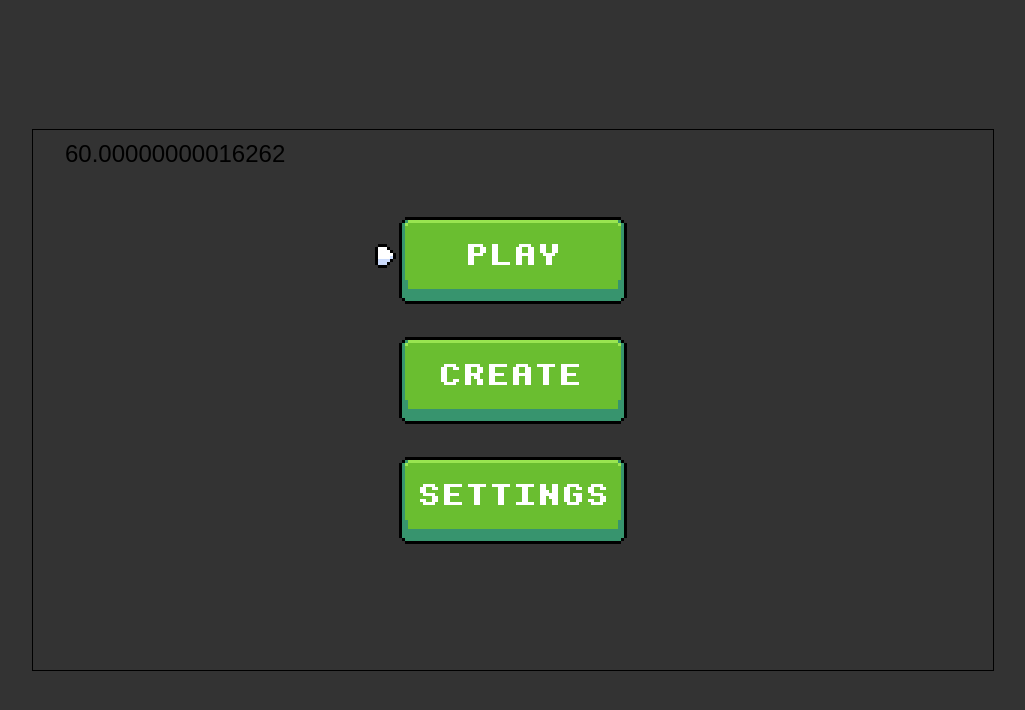
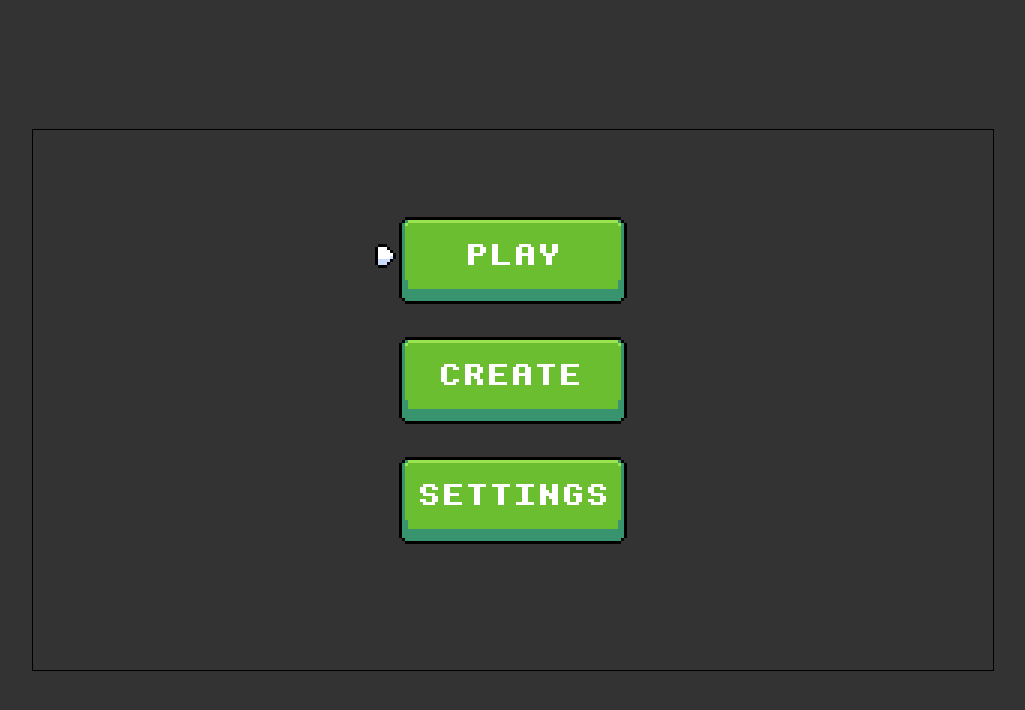
Before and after one commit to happ-2h/nononline-js, a website built with Vite: page client/index.html in a window 1280 px wide. Shown: the whole page, without its empty margins (127-1152 px from the left). Built offline with nearby package versions, Linux system fonts and the light colour scheme.

Commit message:
Client code clean up

```diff
--- a/client/src/game/Game.js
+++ b/client/src/game/Game.js
@@ -1,9 +1,10 @@
-import Renderer from "../gfx/Renderer";
-import Network from "../network/Network";
-import AssetHandler from "../utils/AssetHandler";
+import AssetHandler     from "../utils/AssetHandler";
+import Network          from "../network/Network";
+import Renderer         from "../gfx/Renderer";
+import StateHandler     from "./state/StateHandler";
+import TitleScreenState from "./state/TitleScreenState";
+
 import { WINDOW_HEIGHT, WINDOW_WIDTH } from "./constants";
-import StateHandler from "./state/StateHandler";
-import TitleScreenState from "./state/TitleScreenState";
 
 export default class Game {
   #cnv;  // HTML canvas reference
@@ -49,7 +50,5 @@ export default class Game {
     Renderer.clear(this.#cnv.width, this.#cnv.height);
 
     StateHandler.render();
-
-    Renderer.text(1/dt, 32, 32);
   }
 };
--- a/client/src/game/state/CreateState.js
+++ b/client/src/game/state/CreateState.js
@@ -1,13 +1,14 @@
-import Renderer from "../../gfx/Renderer";
-import Button from "../../gfx/ui/Button";
-import Cursor from "../../gfx/ui/Cursor";
-import Keyboard from "../../gfx/ui/Keyboard";
-import Label from "../../gfx/ui/Label";
-import KeyHandler from "../../input/KeyHandler";
-import Network from "../../network/Network";
+import Button       from "../../gfx/ui/Button";
+import Cursor       from "../../gfx/ui/Cursor";
+import Keyboard     from "../../gfx/ui/Keyboard";
+import KeyHandler   from "../../input/KeyHandler";
+import Label        from "../../gfx/ui/Label";
+import Network      from "../../network/Network";
+import Renderer     from "../../gfx/Renderer";
+import State        from "./State";
+import StateHandler from "./StateHandler";
+
 import { TILE_SIZE } from "../constants";
-import State from "./State";
-import StateHandler from "./StateHandler";
 
 export default class CreateState extends State {
   #label_title;
@@ -29,22 +30,23 @@ export default class CreateState extends State {
   constructor() {
     super();
 
-    this.#highlight = 0;
-    this.#state = 0;
     this.#label_title  = new Label("title", 10, 10);
     this.#label_width  = new Label("width", 10, 18);
     this.#label_height = new Label("height", 10, 26);
     this.#btn_submit   = new Button(10, 34, 6, 2, "submit");
-    this.#keyboard = new Keyboard(100, 100);
-    this.#keyboardNum = new Keyboard(100, 100, "number");
+    this.#keyboard     = new Keyboard(100, 100);
+    this.#keyboardNum  = new Keyboard(100, 100, "number");
+
+    this.#state     = 0;
+    this.#highlight = 0;
+    this.#grid      = null;
+    this.#cursor    = null;
     this.#file = {
-      title: "",
-      width: 0,
+      title:  "",
+      width:  0,
       height: 0,
       puzzle: []
     };
-    this.#grid = null;
-    this.#cursor = null;
 
     // Final puzzle submission to database
     this.#submit_timer = 0;
@@ -52,7 +54,7 @@ export default class CreateState extends State {
   }
 
   onEnter() {}
-  onExit() {}
+  onExit()  {}
 
   init() {}
 
@@ -131,7 +133,6 @@ export default class CreateState extends State {
           };
           this.#grid = new Array(this.#file.height)
             .fill(0).map(() => new Array(this.#file.width).fill(0));
-          console.log(100 + 8 * (this.#grid[0].length - 1));
           this.#cursor = new Cursor(
             100 - 8, 40,
             100 - 8, 100 + 8 * (this.#grid[0].length-2),
@@ -150,7 +151,7 @@ export default class CreateState extends State {
       // Set tile
       if (this.#cursor.selected) {
         const gx = Math.floor((this.#cursor.x - 100 + 8) / TILE_SIZE);
-        const gy = Math.floor((this.#cursor.y - 40) / TILE_SIZE);
+        const gy = Math.floor((this.#cursor.y - 40)      / TILE_SIZE);
         this.#grid[gy][gx] = (!this.#grid[gy][gx]&1);
       }
 
--- a/client/src/game/state/TestState.js
+++ b/client/src/game/state/TestState.js
@@ -1,6 +1,6 @@
+import Keyboard from "../../gfx/ui/Keyboard";
 import Renderer from "../../gfx/Renderer";
-import Keyboard from "../../gfx/ui/Keyboard";
-import State from "./State";
+import State    from "./State";
 
 export default class TestState extends State {
   #keyboard;
--- a/client/src/gfx/ui/Button.js
+++ b/client/src/gfx/ui/Button.js
@@ -15,13 +15,13 @@ export default class Button {
   #callback;
 
   constructor(x=0, y=0, width=0, height=0, label="", padx=0, pady=0) {
-    this.#x = x;
-    this.#y = y;
-    this.#width = width;
+    this.#x      = x;
+    this.#y      = y;
+    this.#sx     = 0;
+    this.#sy     = 216;
+    this.#width  = width;
     this.#height = height;
-    this.#sx = 0;
-    this.#sy = 216;
-    this.#label = new Label(label, x + TILE_SIZE + padx, y + TILE_SIZE + pady);
+    this.#label  = new Label(label, x + TILE_SIZE + padx, y + TILE_SIZE + pady);
     this.#callback = () => {};
   }
 
@@ -34,72 +34,99 @@ export default class Button {
     // - Top left
     Renderer.image(
       "spritesheet",
-      this.#sx, this.#sy, TILE_SIZE, TILE_SIZE,
-      this.#x, this.#y, TILE_SIZE, TILE_SIZE
+      this.#sx, this.#sy,
+      TILE_SIZE, TILE_SIZE,
+      this.#x,
+      this.#y,
+      TILE_SIZE, TILE_SIZE
     );
     // - Top middle
     Renderer.image(
       "spritesheet",
-      this.#sx + TILE_SIZE, this.#sy, TILE_SIZE, TILE_SIZE,
-      this.#x + TILE_SIZE, this.#y, TILE_SIZE * this.#width, TILE_SIZE
+      this.#sx + TILE_SIZE, this.#sy,
+      TILE_SIZE, TILE_SIZE,
+      this.#x + TILE_SIZE,
+      this.#y,
+      TILE_SIZE * this.#width, TILE_SIZE
     );
     // - Top right
     Renderer.image(
       "spritesheet",
-      this.#sx + 16, this.#sy, TILE_SIZE, TILE_SIZE,
-      this.#x + TILE_SIZE * this.#width + TILE_SIZE, this.#y, TILE_SIZE, TILE_SIZE
+      this.#sx + 16, this.#sy,
+      TILE_SIZE, TILE_SIZE,
+      this.#x + TILE_SIZE * this.#width + TILE_SIZE,
+      this.#y,
+      TILE_SIZE, TILE_SIZE
     );
     // - Middle left
     Renderer.image(
       "spritesheet",
-      this.#sx, this.#sy + TILE_SIZE, TILE_SIZE, TILE_SIZE,
-      this.#x, this.#y + TILE_SIZE, TILE_SIZE, TILE_SIZE * this.#height
+      this.#sx, this.#sy + TILE_SIZE,
+      TILE_SIZE, TILE_SIZE,
+      this.#x,
+      this.#y + TILE_SIZE,
+      TILE_SIZE, TILE_SIZE * this.#height
     );
     // - Middle middle
     Renderer.image(
       "spritesheet",
-      this.#sx + TILE_SIZE, this.#sy + TILE_SIZE, TILE_SIZE, TILE_SIZE,
-      this.#x + TILE_SIZE, this.#y + TILE_SIZE, TILE_SIZE * this.#width, TILE_SIZE * this.#height
+      this.#sx + TILE_SIZE, this.#sy + TILE_SIZE,
+      TILE_SIZE, TILE_SIZE,
+      this.#x + TILE_SIZE,
+      this.#y + TILE_SIZE,
+      TILE_SIZE * this.#width, TILE_SIZE * this.#height
     );
     // - Middle right
     Renderer.image(
       "spritesheet",
-      this.#sx + 16, this.#sy + TILE_SIZE, TILE_SIZE, TILE_SIZE,
-      this.#x + TILE_SIZE * this.#width + TILE_SIZE, this.#y + TILE_SIZE, TILE_SIZE, TILE_SIZE * this.#height
+      this.#sx + 16, this.#sy + TILE_SIZE,
+      TILE_SIZE, TILE_SIZE,
+      this.#x + TILE_SIZE * this.#width + TILE_SIZE,
+      this.#y + TILE_SIZE,
+      TILE_SIZE, TILE_SIZE * this.#height
     );
     // - Bottom left
     Renderer.image(
       "spritesheet",
-      this.#sx, this.#sy + 16, TILE_SIZE, TILE_SIZE,
-      this.#x, this.#y + TILE_SIZE * this.#height + TILE_SIZE, TILE_SIZE, TILE_SIZE
+      this.#sx, this.#sy + 16,
+      TILE_SIZE, TILE_SIZE,
+      this.#x,
+      this.#y + TILE_SIZE * this.#height + TILE_SIZE,
+      TILE_SIZE, TILE_SIZE
     );
     // - Bottom middle
     Renderer.image(
       "spritesheet",
-      this.#sx + TILE_SIZE, this.#sy + 16, TILE_SIZE, TILE_SIZE,
-      this.#x + TILE_SIZE, this.#y + TILE_SIZE * this.#height + TILE_SIZE, TILE_SIZE * this.#width, TILE_SIZE
+      this.#sx + TILE_SIZE, this.#sy + 16,
+      TILE_SIZE, TILE_SIZE,
+      this.#x + TILE_SIZE,
+      this.#y + TILE_SIZE * this.#height + TILE_SIZE,
+      TILE_SIZE * this.#width, TILE_SIZE
     );
     // - Bottom right
     Renderer.image(
       "spritesheet",
-      this.#sx + 16, this.#sy + 16, TILE_SIZE, TILE_SIZE,
-      this.#x + TILE_SIZE * this.#width + TILE_SIZE, this.#y + TILE_SIZE * this.#height + TILE_SIZE, TILE_SIZE, TILE_SIZE
+      this.#sx + 16, this.#sy + 16,
+      TILE_SIZE, TILE_SIZE,
+      this.#x + TILE_SIZE * this.#width  + TILE_SIZE,
+      this.#y + TILE_SIZE * this.#height + TILE_SIZE,
+      TILE_SIZE, TILE_SIZE
     );
   }
 
-  get x() { return this.#x; }
-  get y() { return this.#y; }
-  get width() { return this.#width; }
-  get height() { return this.#height; }
-  get label() { return this.#label; }
+  get x()        { return this.#x; }
+  get y()        { return this.#y; }
+  get width()    { return this.#width; }
+  get height()   { return this.#height; }
+  get label()    { return this.#label; }
   get callback() { return this.#callback; }
 
-  set x(x) { this.#x = x; }
-  set y(y) { this.#y = y; }
-  set width(w) { this.#width = w; }
-  set height(h) { this.#height = h; }
-  set label(l) { this.#label = l; }
-  set padx(px) { this.#label.x = this.#x + TILE_SIZE + px; }
-  set pady(py) { this.#label.y = this.#y + TILE_SIZE + py; }
+  set x(x)         { this.#x        = x; }
+  set y(y)         { this.#y        = y; }
+  set width(w)     { this.#width    = w; }
+  set height(h)    { this.#height   = h; }
+  set label(l)     { this.#label    = l; }
+  set padx(px)     { this.#label.x  = this.#x + TILE_SIZE + px; }
+  set pady(py)     { this.#label.y  = this.#y + TILE_SIZE + py; }
   set callback(cb) { this.#callback = cb; }
 };
--- a/client/src/gfx/ui/Cursor.js
+++ b/client/src/gfx/ui/Cursor.js
@@ -1,7 +1,8 @@
+import KeyHandler from "../../input/KeyHandler";
+import Renderer   from "../Renderer";
+
+import { clamp }     from "../../math/utils";
 import { TILE_SIZE } from "../../game/constants";
-import KeyHandler from "../../input/KeyHandler";
-import { clamp } from "../../math/utils";
-import Renderer from "../Renderer";
 
 export default class Cursor {
   #x;
@@ -24,9 +25,15 @@ export default class Cursor {
 
   #selected;
 
-  constructor(x=0, y=0, xMin=0, xMax=0, yMin=0, yMax=0, step=8, delay=0.3, animate=true, flip=false) {
-    this.#x = x;
-    this.#y = y;
+  constructor(
+    x=0, y=0,
+    xMin=0, xMax=0,
+    yMin=0, yMax=0,
+    step=8, delay=0.3,
+    animate=true, flip=false
+  ) {
+    this.#x  = x;
+    this.#y  = y;
     this.#sx = flip ? 32 : 0;
     this.#sy = 208;
 
@@ -35,12 +42,12 @@ export default class Cursor {
     this.#yMin = yMin;
     this.#yMax = yMax;
 
-    this.#delay = delay;
-    this.#timer = 0;
-    this.#step = step;
-    this.#initialX = x;
+    this.#delay   = delay;
+    this.#timer   = 0;
+    this.#step    = step;
     this.#animate = animate;
 
+    this.#initialX = x;
     this.#selected = false;
   }
 
@@ -92,14 +99,14 @@ export default class Cursor {
     )
   }
 
-  get x() { return this.#x; }
-  get y() { return this.#y; }
-  get delay() { return this.#delay; }
-  get timer() { return this.#timer; }
+  get x()        { return this.#x; }
+  get y()        { return this.#y; }
+  get delay()    { return this.#delay; }
+  get timer()    { return this.#timer; }
   get selected() { return this.#selected; }
 
-  set x(_x) { this.#x = _x; }
-  set y(_y) { this.#y = _y; }
+  set x(_x)    { this.#x = _x; }
+  set y(_y)    { this.#y = _y; }
   set delay(d) { this.#delay = d; }
   set timer(t) { this.#timer = t; }
 };
```
Also changed, not shown: client/index.html (+4 -4 lines), client/src/entity/Entity_BasicCursor.js (+7 -4 lines), client/src/game/state/SettingsState.js (+6 -5 lines), client/src/game/state/TitleScreenState.js (+8 -7 lines), client/src/game/state/play/PlayState.js (+5 -5 lines), client/src/game/state/play/SelectPuzzleState.js (+5 -5 lines), client/src/game/state/play/SolveState.js (+18 -9 lines), client/src/game/state/play/WinState.js (+9 -8 lines), client/src/gfx/Renderer.js (+10 -4 lines), client/src/gfx/ui/Keyboard.js (+15 -15 lines), client/src/gfx/ui/Label.js (+10 -10 lines).
